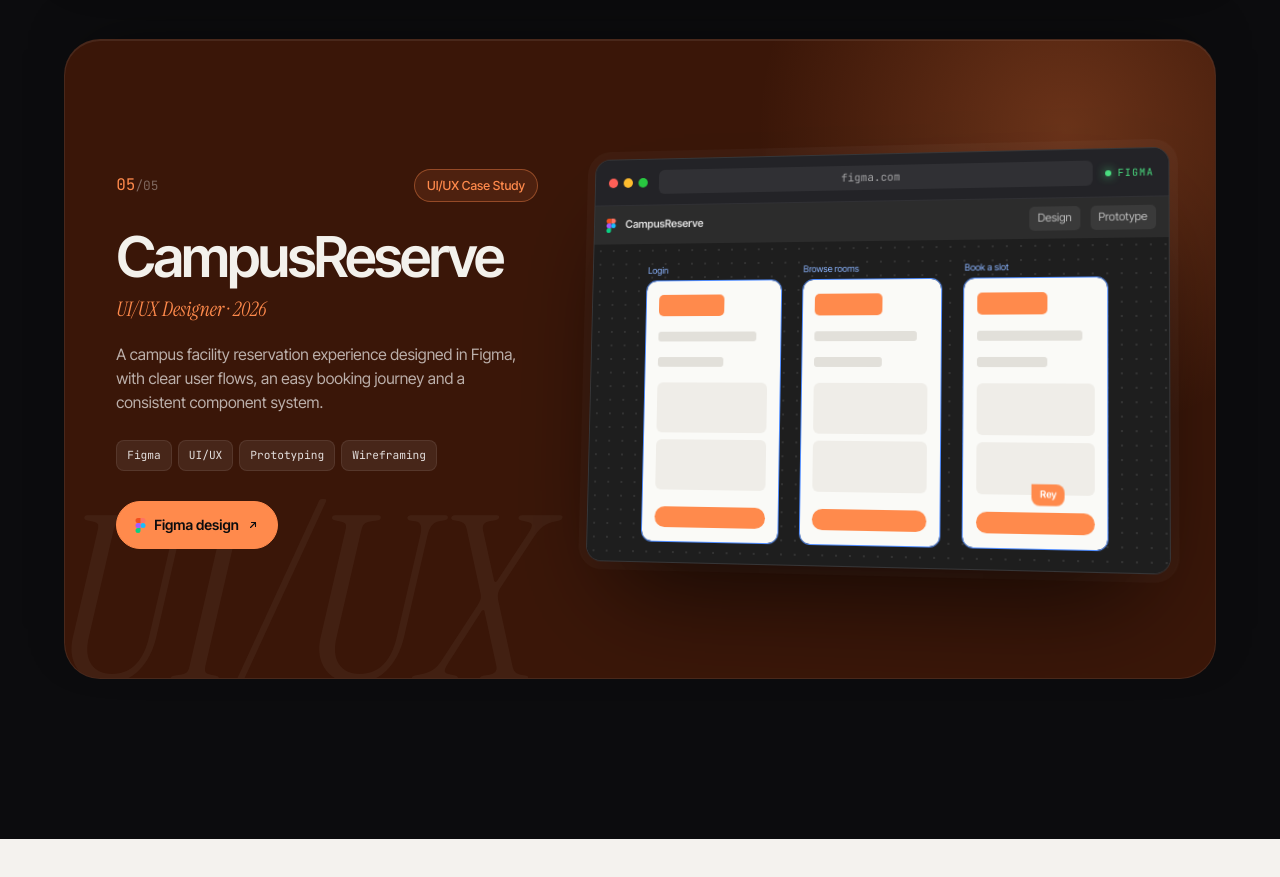
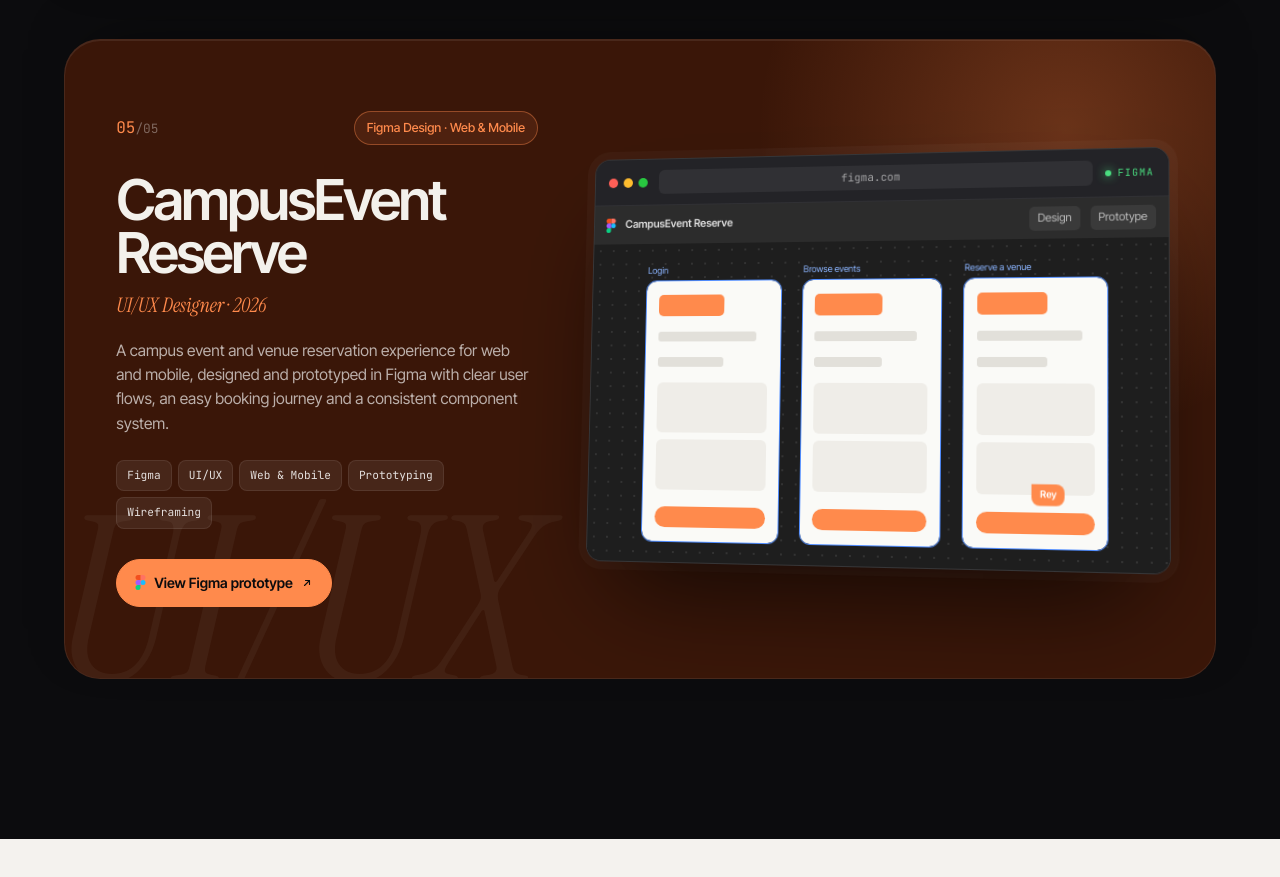
Before and after one commit to rychfghg/reybacolodportfolio, a React (Vite) app: page / in a window 1280 px wide. Shown: the part 4133-5010 px from the top of the page. Built offline with nearby package versions, Linux system fonts and the light colour scheme.

Commit message:
changing campus event reserve

```diff
--- a/src/Projects.jsx
+++ b/src/Projects.jsx
@@ -2,16 +2,16 @@ import { useEffect, useRef } from 'react'
 import { projects } from './data.js'
 import { Arrow, Icon } from './icons.jsx'
 
-const LABEL = { live: 'Live site', download: 'Download app', code: 'Source code', design: 'Figma design' }
+const LABEL = { live: 'Live site', download: 'Download app', code: 'Source code', design: 'View Figma prototype' }
 const ext = { target: '_blank', rel: 'noreferrer' }
 const host = (u) => (u || '').replace(/^https?:\/\/(www\.)?/, '').split('/')[0]
 
 function FigmaMock({ accent }) {
   return (
     <div className="figma">
-      <div className="figma-bar"><Icon.design /><span>CampusReserve</span><em>Design</em><em>Prototype</em></div>
+      <div className="figma-bar"><Icon.design /><span>CampusEvent Reserve</span><em>Design</em><em>Prototype</em></div>
       <div className="figma-canvas">
-        {['Login', 'Browse rooms', 'Book a slot'].map((t, i) => (
+        {['Login', 'Browse events', 'Reserve a venue'].map((t, i) => (
           <div key={t} className="frame" style={{ '--d': `${i * 0.15}s` }}>
             <span className="frame-label">{t}</span>
             <div className="phone">
--- a/src/data.js
+++ b/src/data.js
@@ -75,15 +75,15 @@ export const projects = [
     },
   },
   {
-    title: 'CampusReserve',
-    kicker: 'UI/UX Case Study',
+    title: 'CampusEvent Reserve',
+    kicker: 'Figma Design · Web & Mobile',
     role: 'UI/UX Designer',
     year: '2026',
     description:
-      'A campus facility reservation experience designed in Figma, with clear user flows, an easy booking journey and a consistent component system.',
-    tags: ['Figma', 'UI/UX', 'Prototyping', 'Wireframing'],
+      'A campus event and venue reservation experience for web and mobile, designed and prototyped in Figma with clear user flows, an easy booking journey and a consistent component system.',
+    tags: ['Figma', 'UI/UX', 'Web & Mobile', 'Prototyping', 'Wireframing'],
     links: {
-      design: 'https://www.figma.com/design/kZhUDkGrcNsaPFKlHxxcjD/CampusReserve?t=1GPyyPzW7W9gw3Ir-0',
+      design: 'https://www.figma.com/proto/roBzckLvXRyzN7cCmMFuhv/CampusEvent-Reserve-Web-and-Mobile?node-id=97-1515&p=f&t=JW4Zm8EPXFjhqB5g-0&scaling=scale-down&content-scaling=fixed&page-id=0%3A1&starting-point-node-id=97%3A1259&show-proto-sidebar=1',
     },
     theme: { bg: '#3a1608', accent: '#ff8a4c', image: null, glyph: 'UI/UX' },
   },
```
